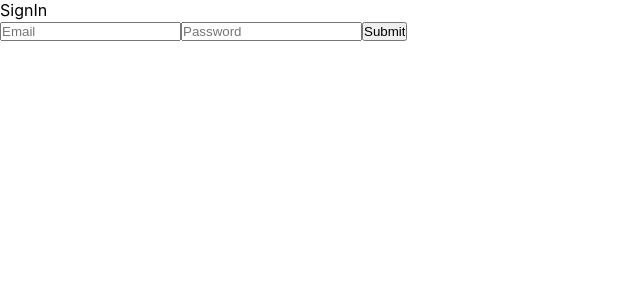
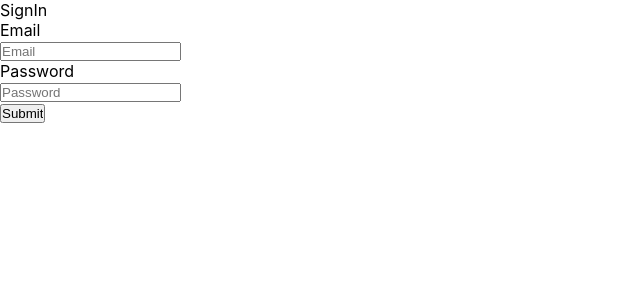
Before and after one commit to hanawtnb/bakery-order, a Next.js app: page /signIn in a window 1280 px wide. Shown: the top 300 px of the page, without its empty margins (0-640 px from the left). Built offline with nearby package versions, Linux system fonts and the light colour scheme.

Commit message:
バリデーションとコンポーネントを適用

```diff
--- a/src/pages/signIn/index.tsx
+++ b/src/pages/signIn/index.tsx
@@ -3,8 +3,11 @@ import { useRouter } from "next/router";
 import { NextPage } from "next";
 import { useMutation } from "@apollo/client";
 import { useForm } from "react-hook-form";
+import * as yup from "yup";
+import { yupResolver } from "@hookform/resolvers/yup";
 
 import { LoginMUTATION } from "api/query";
+import { PrimaryInput } from "src/components/atoms/input";
 
 interface IFormInput {
   firstName: String;
@@ -21,11 +24,25 @@ const SignIn: NextPage = () => {
     },
   });
 
+  /**
+   * バリデーション.
+   */
+  let schema = yup.object().shape({
+    email: yup.string().email().required("Please enter your email"),
+    password: yup
+      .string()
+      .required("Please Enter your password")
+      .matches(
+        /^(?=.*[A-Za-z])(?=.*\d)(?=.*[@$!%*#?&])[A-Za-z\d@$!%*#?&]{8,}$/,
+        "Must Contain 8 Characters, One Uppercase, One Lowercase, One Number and one special case Character"
+      ),
+  });
+
   const {
     register,
     handleSubmit,
     formState: { errors },
-  } = useForm<IFormInput>();
+  } = useForm<IFormInput | any>({ resolver: yupResolver(schema) });
   const onSubmit = (data: any) => {
     console.log(data);
     signin({
@@ -40,25 +57,23 @@ const SignIn: NextPage = () => {
     router.push("/menu");
   };
 
-  useEffect(() => {
-    if (document) console.log(document.cookie);
-  }, []);
-
   return (
     <>
       <div>SignIn</div>
       <form onSubmit={handleSubmit(onSubmit)}>
-        <input
+        <PrimaryInput
           type="email"
           placeholder="Email"
-          {...register("email", { required: true, pattern: /^\S+@\S+$/i })}
-          // {...(errors.email && "Email is required")}
+          label="Email"
+          register={register("email")}
+          errorMessage={errors.email?.message}
         />
-        <input
+        <PrimaryInput
           type="password"
           placeholder="Password"
-          {...register("password", { required: true, min: 8 })}
-          // {...(errors.password && "Password is required")}
+          label="Password"
+          register={register("password")}
+          errorMessage={errors.password?.message}
         />
 
         <input type="submit" />
```
